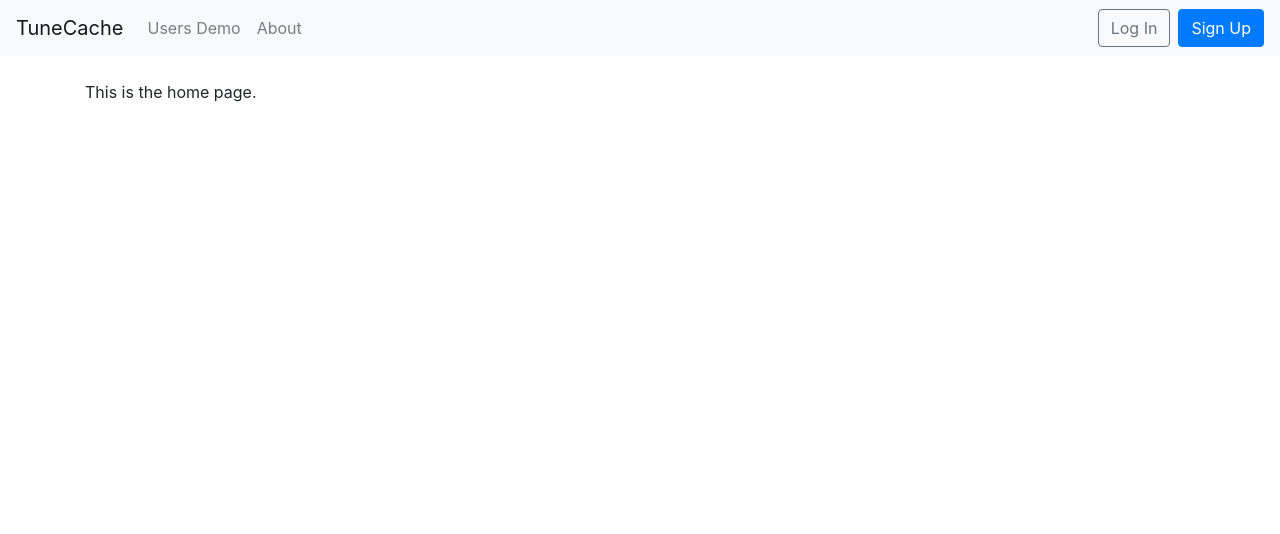
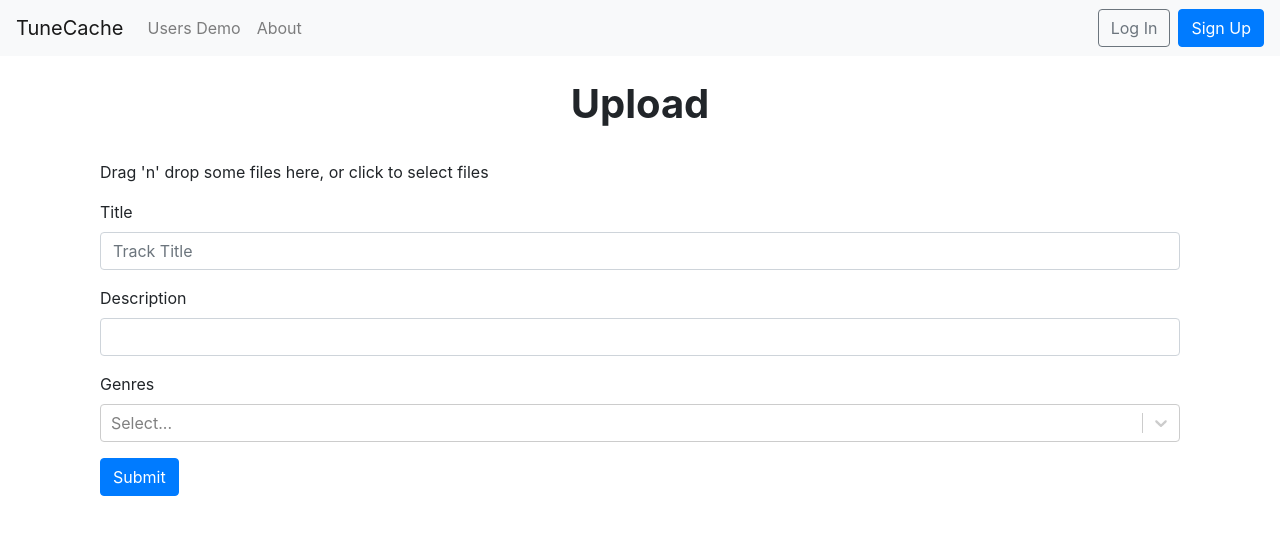
Before and after one commit to beninada/tunecache-ui, a React (Create React App) app: page /upload in a window 1280 px wide. Shown: the top 534 px of the page. Built offline with nearby package versions, Linux system fonts and the light colour scheme; no server answers.

Commit message:
starting upload

```diff
--- a/package.json
+++ b/package.json
@@ -11,9 +11,11 @@
     "react": "^16.12.0",
     "react-bootstrap": "^1.0.0-beta.16",
     "react-dom": "^16.12.0",
+    "react-dropzone": "^10.2.1",
     "react-redux": "^7.1.3",
     "react-router-dom": "^5.1.2",
-    "react-scripts": "3.2.0"
+    "react-scripts": "3.2.0",
+    "react-select": "^3.0.8"
   },
   "scripts": {
     "start": "react-scripts start",
--- a/src/api/jwt.service.js
+++ b/src/api/jwt.service.js
@@ -1,7 +1,7 @@
 import {
   ACCESS_TOKEN_KEY,
   ACCESS_TOKEN_EXPIRES_IN,
-} from '../constants';
+} from '../constants/constants';
 import Cookies from 'js-cookie';
 
 const JwtService = {
--- /dev/null
+++ b/src/api/track.service.js
@@ -0,0 +1,11 @@
+import { axiosInstance, authedAxiosInstance } from './api.service';
+
+const TrackService = {
+  upload: async (tracks) => {
+  const response = await axiosInstance.post('tracks/upload', tracks);
+  authedAxiosInstance.defaults.headers['Authorization'] = `Bearer ${response.data.token}`;
+  return response.data;
+}
+};
+
+export default TrackService;
--- a/src/app/App.js
+++ b/src/app/App.js
@@ -10,6 +10,7 @@ import About from '../components/About';
 import Users from '../components/Users';
 import Signup from '../components/Signup';
 import Login from '../components/Login';
+import Upload from '../components/Upload';
 import './App.css';
 // import logo from '../logo.svg';
 import JwtService from '../api/jwt.service';
@@ -42,6 +43,9 @@ const App = () => {
         <Route path="/login">
           <Login />
         </Route>
+        <Route path="/upload">
+          <Upload />
+        </Route>
         <Route path="/">
           <Home />
         </Route>
--- /dev/null
+++ b/src/components/DragnDrop.js
@@ -0,0 +1,67 @@
+import React, { useCallback, useState } from 'react';
+import { useDropzone } from 'react-dropzone';
+import {
+  Button
+} from 'react-bootstrap';
+
+import TrackService from '../api/track.service';
+
+function DragnDrop(props) {
+
+  const onDrop = useCallback((acceptedFiles) => {
+
+    acceptedFiles.forEach((file) => {
+      const reader = new FileReader();
+
+      reader.onabort = () => {
+        console.log(`${file}` + 'was aborted!');
+      }
+      reader.onerror = () => {
+        console.log(`${file}` + 'couldnt be uploaded!');
+      }
+      reader.onload = () => {
+        // Do whatever you want with the file contents
+        const binaryStr = reader.result;
+        console.log(binaryStr);
+
+      };
+      reader.readAsArrayBuffer(file);
+
+
+    });
+
+  }, []);
+
+  const { getRootProps, getInputProps, acceptedFiles } = useDropzone({ onDrop });
+
+  const files = acceptedFiles.map(file => (
+    <li key={file.path}>
+      {file.path} - {file.size} bytes
+    </li>
+  ));
+
+  return (
+    <section className="container">
+      <div {...getRootProps({ className: 'dropzone' })}>
+        <input {...getInputProps()} />
+        <p>Drag 'n' drop some files here, or click to select files</p>
+      </div>
+
+      {files.length > 0 &&
+        <div>
+          <aside>
+            <h4>Files</h4>
+            <hr/>
+            <ul>{files}</ul>
+          </aside>
+          <Button variant="primary" type="submit">
+            Upload
+        </Button>
+        </div>
+      }
+
+    </section>
+  );
+}
+
+export default DragnDrop;
--- a/src/components/Header.js
+++ b/src/components/Header.js
@@ -25,25 +25,29 @@ const Header = () => {
   };
 
   return (
-    <Navbar bg="light" expand="lg" onSelect={ handleSelect } className="header">
-      <Navbar.Brand as={ Link } to="/">TuneCache</Navbar.Brand>
+    <Navbar bg="light" expand="lg" onSelect={handleSelect} className="header">
+      <Navbar.Brand as={Link} to="/">TuneCache</Navbar.Brand>
       <Navbar.Toggle aria-controls="basic-navbar-nav" />
       <Navbar.Collapse id="basic-navbar-nav">
         <Nav className="mr-auto">
-          <Nav.Link as={ Link } to="/users">Users Demo</Nav.Link>
-          <Nav.Link as={ Link } to="/about">About</Nav.Link>
+          <Nav.Link as={Link} to="/users">Users Demo</Nav.Link>
+          <Nav.Link as={Link} to="/about">About</Nav.Link>
         </Nav>
         <Nav className="header-right-nav">
           {!username &&
-          <ButtonToolbar>
-            <Button as={ Link } to="/login" variant="outline-secondary">Log In</Button>
-            <Button as={ Link } to="/signup" variant="primary" className="ml-2">Sign Up</Button>
-          </ButtonToolbar>}
+            <ButtonToolbar>
+              <Button as={Link} to="/login" variant="outline-secondary">Log In</Button>
+              <Button as={Link} to="/signup" variant="primary" className="ml-2">Sign Up</Button>
+            </ButtonToolbar>}
           {username &&
-          <NavDropdown title={ username } className="header-right-dropdown">
-            <NavDropdown.Item as={ Link } to={ `/users/${uri}` }>My Profile</NavDropdown.Item>
-            <NavDropdown.Item eventKey={ 'logout' }>Logout</NavDropdown.Item>
-          </NavDropdown>}
+            <Nav >
+              <Nav.Link as={Link} to="/upload" variant="pills">Upload</Nav.Link>
+              <NavDropdown title={username} className="header-right-dropdown">
+                <NavDropdown.Item as={Link} to={`/users/${uri}`}>My Profile</NavDropdown.Item>
+                <NavDropdown.Item eventKey={'logout'}>Logout</NavDropdown.Item>
+              </NavDropdown>
+            </Nav>
+          }
         </Nav>
       </Navbar.Collapse>
     </Navbar>
--- /dev/null
+++ b/src/components/Upload.js
@@ -0,0 +1,59 @@
+import React, { useState } from 'react';
+import {
+  Button,
+  Form,
+  Alert,
+} from 'react-bootstrap';
+import TrackService from '../api/track.service';
+import Layout from './Layout';
+import { useSelector } from 'react-redux';
+
+import Drag from './DragnDrop';
+import Info from './UploadInformation';
+
+const Upload = () => {
+
+  const [props, acceptedFiles] = useState('');
+
+  const [errors, setErrors] = useState(null);
+
+  const handleSubmit = async (event) => {
+
+    event.preventDefault();
+
+    let formData = new FormData();
+    for (let i = 0; i < acceptedFiles.length; i++) {
+      formData.append('tracks[]', acceptedFiles[i]);
+    }
+
+    try {
+      const track = await TrackService.upload(formData);
+    } catch (error) {
+      console.error(error);
+      setErrors(error.response.data.errors);
+    }
+  };
+
+  return (
+    <Layout>
+      <h1 className="text-center font-weight-bold">Upload</h1>
+      <br/>
+      <Form onSubmit={ handleSubmit }>
+
+      <Drag>
+      </Drag>
+
+      <Info>
+      </Info>
+
+      </Form>
+      <div className="mt-3">
+        {errors && errors.map((error, index) =>
+          <Alert variant="danger" key={ index }>{ error }</Alert>
+        )}
+      </div>
+    </Layout>
+  );
+};
+
+export default Upload;
--- /dev/null
+++ b/src/components/UploadInformation.js
@@ -0,0 +1,43 @@
+import React, { useState, useEffect } from 'react';
+import Select from 'react-select';
+import allGenders from '../constants/genres';
+
+import { Form, Group, Label, Control, Text, Button } from 'react-bootstrap';
+
+
+function UploadInformation() {
+
+  const [genres, setGenres] = useState(null);
+
+  useEffect(() => {
+    setGenres(allGenders.map(opt => ({ label: opt.genre, value: opt.id })));
+  }, []);
+
+  return (
+    <section className="container">
+      <Form>
+        <Form.Group controlId="trackTitle">
+          <Form.Label>Title</Form.Label>
+          <Form.Control type="text" placeholder="Track Title" />
+        </Form.Group>
+
+        <Form.Group controlId="trackDescription">
+          <Form.Label>Description</Form.Label>
+          <Form.Control as="description" rows="3" />
+        </Form.Group>
+
+        <Form.Group controlId="exampleForm.ControlSelect2">
+          <Form.Label>Genres</Form.Label>
+            <Select options={genres} isMulti />
+        </Form.Group>
+
+
+        <Button variant="primary" type="submit">
+          Submit
+        </Button>
+      </Form>
+    </section>
+  );
+}
+
+export default UploadInformation;
--- /dev/null
+++ b/src/constants/genres.js
@@ -0,0 +1,80 @@
+export default [
+  {id: 0, genre: 'Acoustic'},
+  {id: 1, genre: 'African'},
+  {id: 2, genre: 'Alternative Rock'},
+  {id: 3, genre: 'Ambient'},
+  {id: 4, genre: 'Asian Pop'},
+  {id: 5, genre: 'Bass'},
+  {id: 6, genre: 'Bass House'},
+  {id: 7, genre: 'Big Room'},
+  {id: 8, genre: 'Bollywood'},
+  {id: 9, genre: 'Breakbeat'},
+  {id: 10, genre: 'Chill Out'},
+  {id: 11, genre: 'Classical'},
+  {id: 12, genre: 'Complextro'},
+  {id: 13, genre: 'Country'},
+  {id: 14, genre: 'Dance'},
+  {id: 15, genre: 'Deep House'},
+  {id: 16, genre: 'Disco'},
+  {id: 17, genre: 'Downtempo'},
+  {id: 18, genre: 'Drum & Bass'},
+  {id: 19, genre: 'Dub'},
+  {id: 20, genre: 'Dub Techno'},
+  {id: 21, genre: 'EDM'},
+  {id: 22, genre: 'Electro'},
+  {id: 23, genre: 'Electronic'},
+  {id: 24, genre: 'Experimental'},
+  {id: 25, genre: 'Folk'},
+  {id: 26, genre: 'Footwork'},
+  {id: 27, genre: 'Funk'},
+  {id: 28, genre: 'Future Bass'},
+  {id: 29, genre: 'Future House'},
+  {id: 30, genre: 'G House'},
+  {id: 31, genre: 'Glitch'},
+  {id: 32, genre: 'Glitch Hop'},
+  {id: 33, genre: 'Grime'},
+  {id: 34, genre: 'Hardcore'},
+  {id: 35, genre: 'Hardstyle'},
+  {id: 36, genre: 'Acoustic'},
+  {id: 37, genre: 'Acoustic'},
+  {id: 38, genre: 'Acoustic'},
+  {id: 39, genre: 'Acoustic'}
+  // 'Hip Hop',
+  // 'House',
+  // 'IDM',
+  // 'Indie',
+  // 'Jazz',
+  // 'Latin',
+  // 'Lofi Hip Hop',
+  // 'Lofi House',
+  // 'Melbourne',
+  // 'Metal',
+  // 'Minimal',
+  // 'Moombahton',
+  // 'Neo Soul',
+  // 'Neuro',
+  // 'Nu Disco',
+  // 'Piano',
+  // 'Pop',
+  // 'Progressive House',
+  // 'Psytrance',
+  // 'R&B',
+  // 'Rap',
+  // 'Reggae',
+  // 'Reggaeton',
+  // 'Riddim',
+  // 'Rock',
+  // 'Soul',
+  // 'Sound FX',
+  // 'Soundtrack',
+  // 'Synthpop',
+  // 'Tech House',
+  // 'Techno',
+  // 'Trance',
+  // 'Trap',
+  // 'Tribal House',
+  // 'Trip Hop',
+  // 'Tropical House',
+  // 'UK Garage',
+  // 'World'
+];
```
Also changed, not shown: src/constants/constants.js (renamed from src/constants.js), 2 other files (tests, documents, lock files or other folders).
